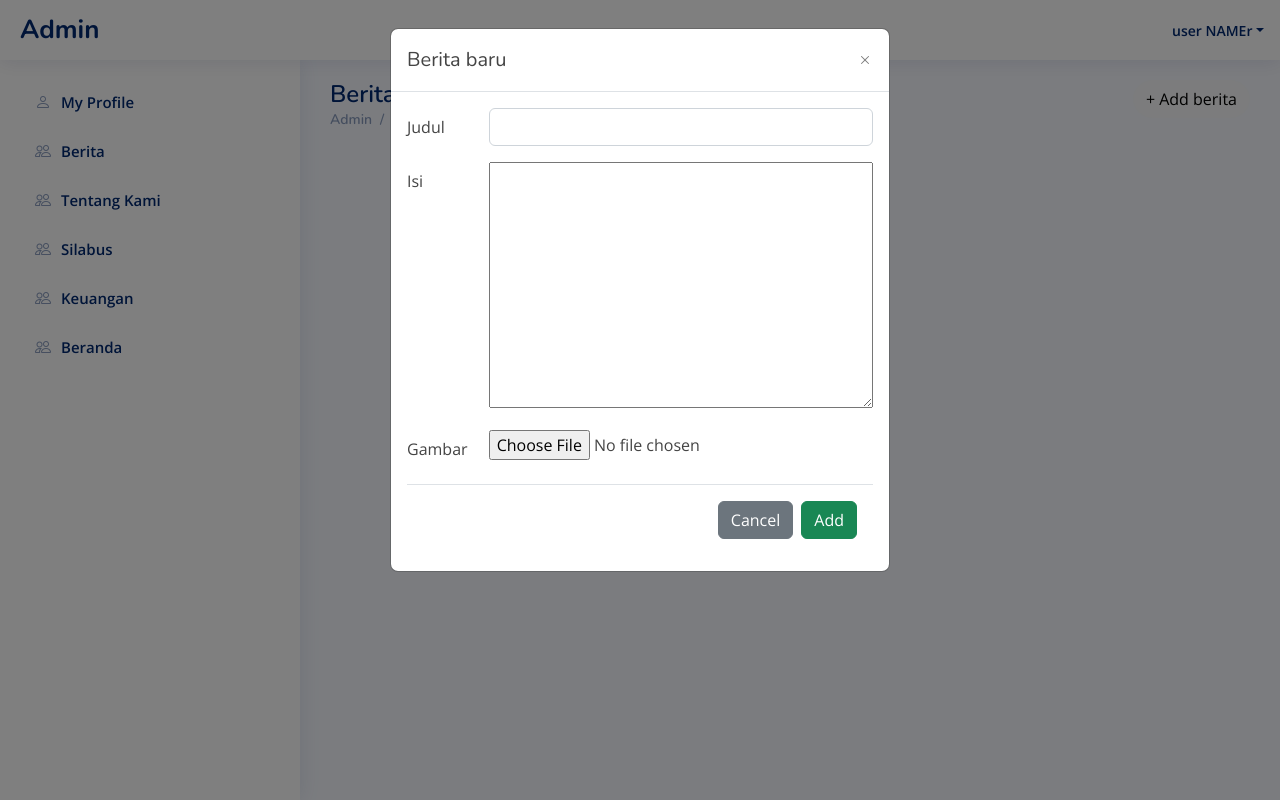
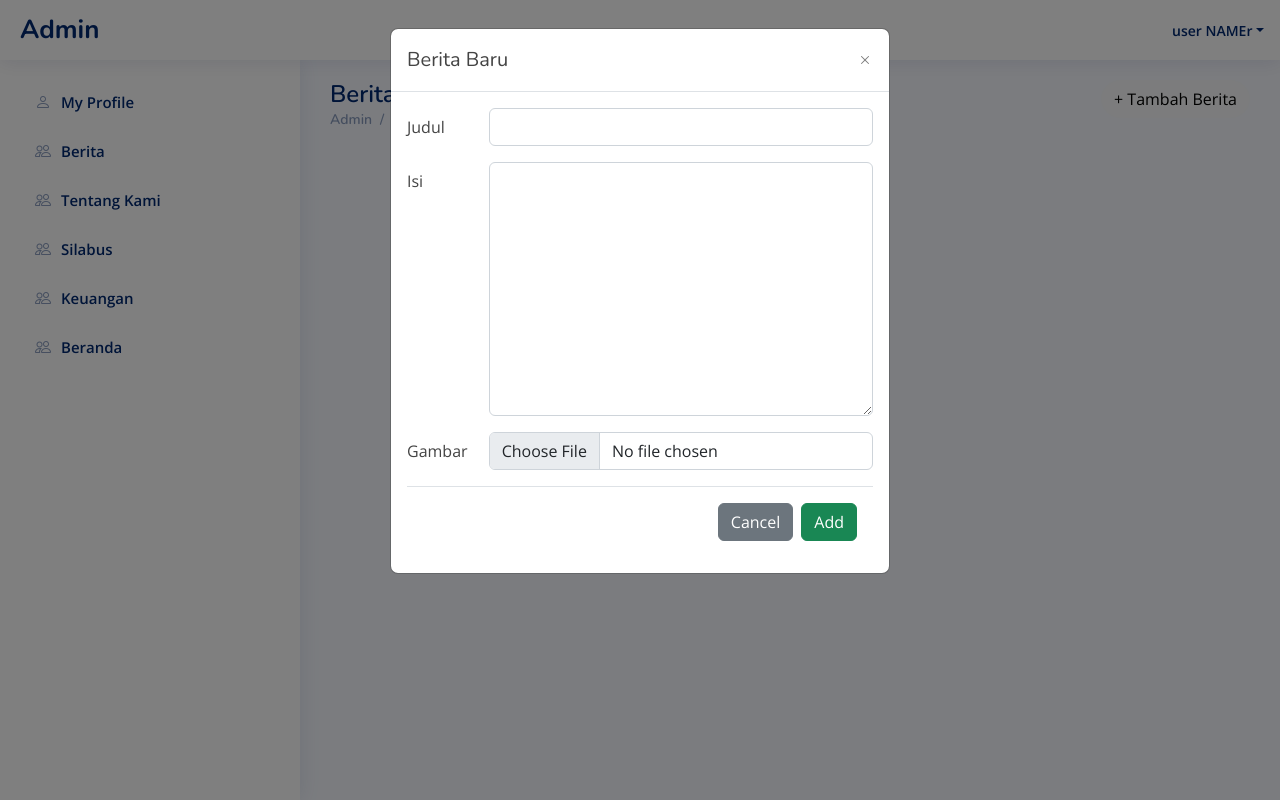
Before and after one commit to Hagen-Kwik/KIM-Hackathon, a Laravel app: page /admin-berita in a window 1280 px wide, after a click on "+ Tambah Berita". Run offline with Laravel 10, Linux system fonts and the light colour scheme; parts of the project's set-up code (start-up, migrations or seed data) failed here and were passed over; some libraries are stand-ins or nearby versions.

Commit message:
Update UIs

```diff
--- a/hackathon/resources/views/admin-berita.blade.php
+++ b/hackathon/resources/views/admin-berita.blade.php
@@ -16,7 +16,7 @@
             </div>
 
             <div class="col text-end">
-                <button type="button" class="btn btn-light rounded-pill" data-bs-toggle="modal" data-bs-target="#addNewBerita">+ Add berita</button>
+                <button type="button" class="btn btn-light rounded-pill" data-bs-toggle="modal" data-bs-target="#addNewBerita">+ Tambah Berita</button>
             </div>
         </div>
     </div><!-- End Page Title -->
@@ -36,7 +36,7 @@
                 <form method="POST" action="/admin">
                     @csrf
                     <div class="modal-header">
-                        <h5 class="modal-title">Berita baru</h5>
+                        <h5 class="modal-title">Berita Baru</h5>
                         <button type="button" class="btn-close" data-bs-dismiss="modal" aria-label="Close"></button>
                     </div>
                     <div class="modal-body">
@@ -49,14 +49,14 @@
                         <div class="row mb-3">
                             <label for="isiBerita" class="col-sm-2 col-form-label">Isi</label>
                             <div class="col-sm-10">
-                                <textarea name="isiBerita" id="isiBerita" class="textarea" rows="10"></textarea>
+                                <textarea name="isiBerita" id="isiBerita" class="textarea form-control" rows="10"></textarea>
                             </div>
                         </div>
 
                         <div class="row mb-3">
                             <label for="gambar" class="col-sm-2 col-form-label">Gambar</label>
                             <div class="col-sm-10">
-                                <input type="file" id="imageUpload" name="image" accept="image/*">
+                                <input type="file" id="imageUpload" name="image" accept="image/*" class="form-control">
                             </div>
                         </div>
 
```
Also changed, not shown: hackathon/app/Models/News.php (+7 -0 lines), hackathon/resources/views/admin-finance.blade.php (+5 -5 lines), hackathon/resources/views/tentang-kami.blade.php (+11 -3 lines).
